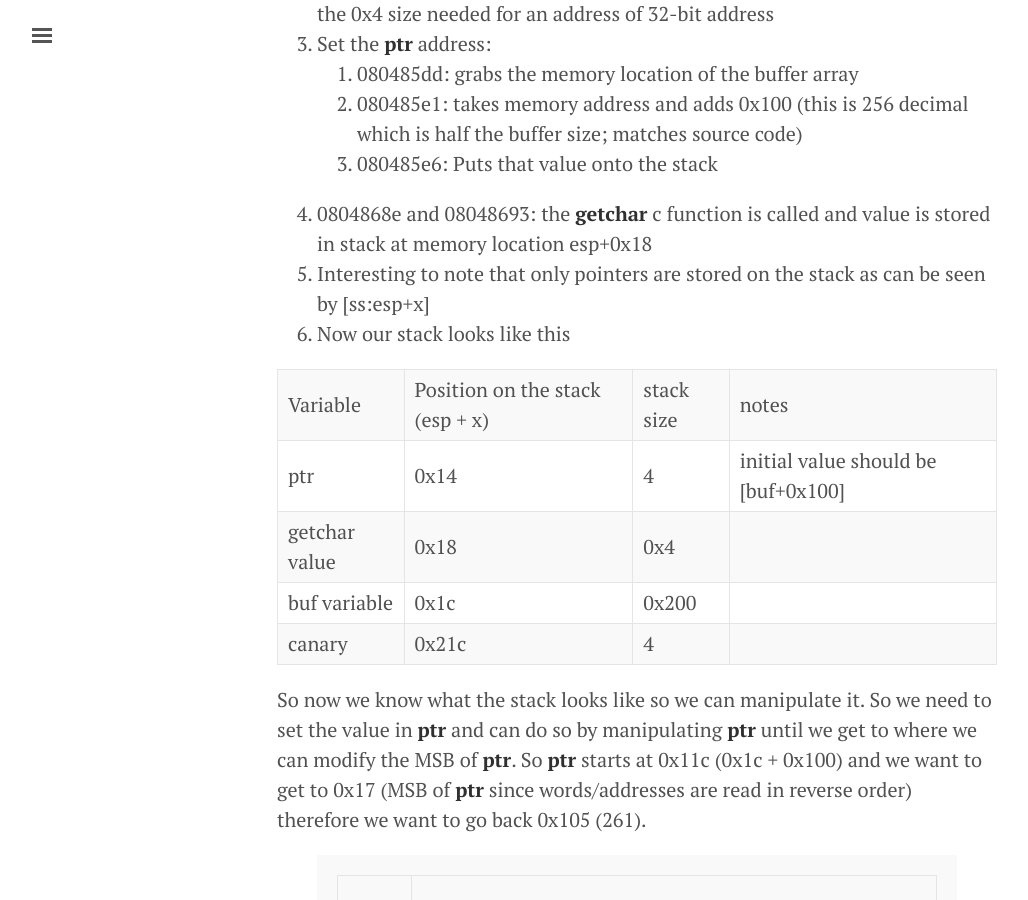
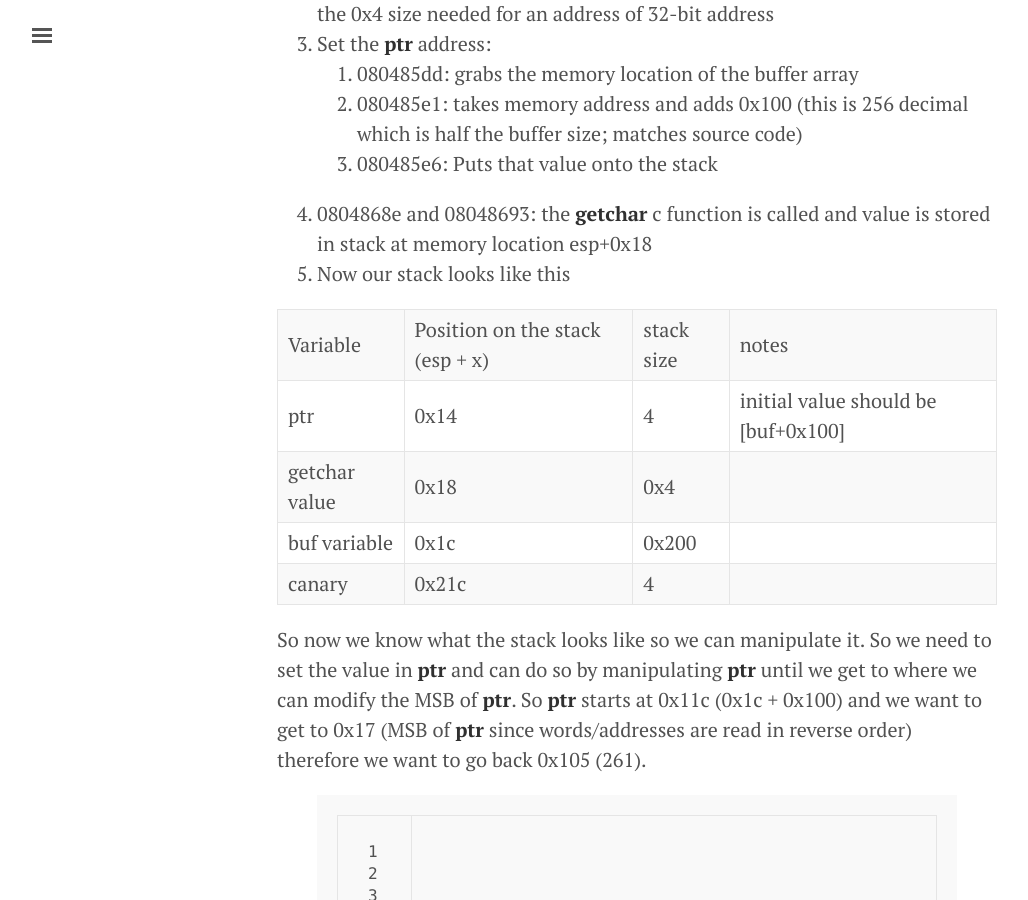
Before and after one commit to MCPA/MCPA.github.io, a Jekyll site: the page built from _posts/vortex-overthewire/2015-10-21-vortex01.markdown, in a window 1280 px wide and 900 px high, scrolled down 4710 px. Shown: the whole window, without its empty margins (3-1031 px from the left). Built offline with Jekyll 4.4.1, drawn with Linux system fonts in a browser that asks for light colours.

Commit message:
edit to stack explanation

```diff
--- a/_posts/vortex-overthewire/2015-10-21-vortex01.markdown
+++ b/_posts/vortex-overthewire/2015-10-21-vortex01.markdown
@@ -122,7 +122,6 @@ To find out vulnerabilities to smash the stack we need to see how the stack is m
    2. 080485e1: takes memory address and adds 0x100 (this is 256 decimal which is half the buffer size; matches source code)
    3. 080485e6: Puts that value onto the stack
 4. 0804868e and 08048693: the <strong>getchar</strong> c function is called and value is stored in stack at memory location esp+0x18
-5. Interesting to note that only pointers are stored on the stack as can be seen by [ss:esp+x]
 4. Now our stack looks like this
 
 
```
